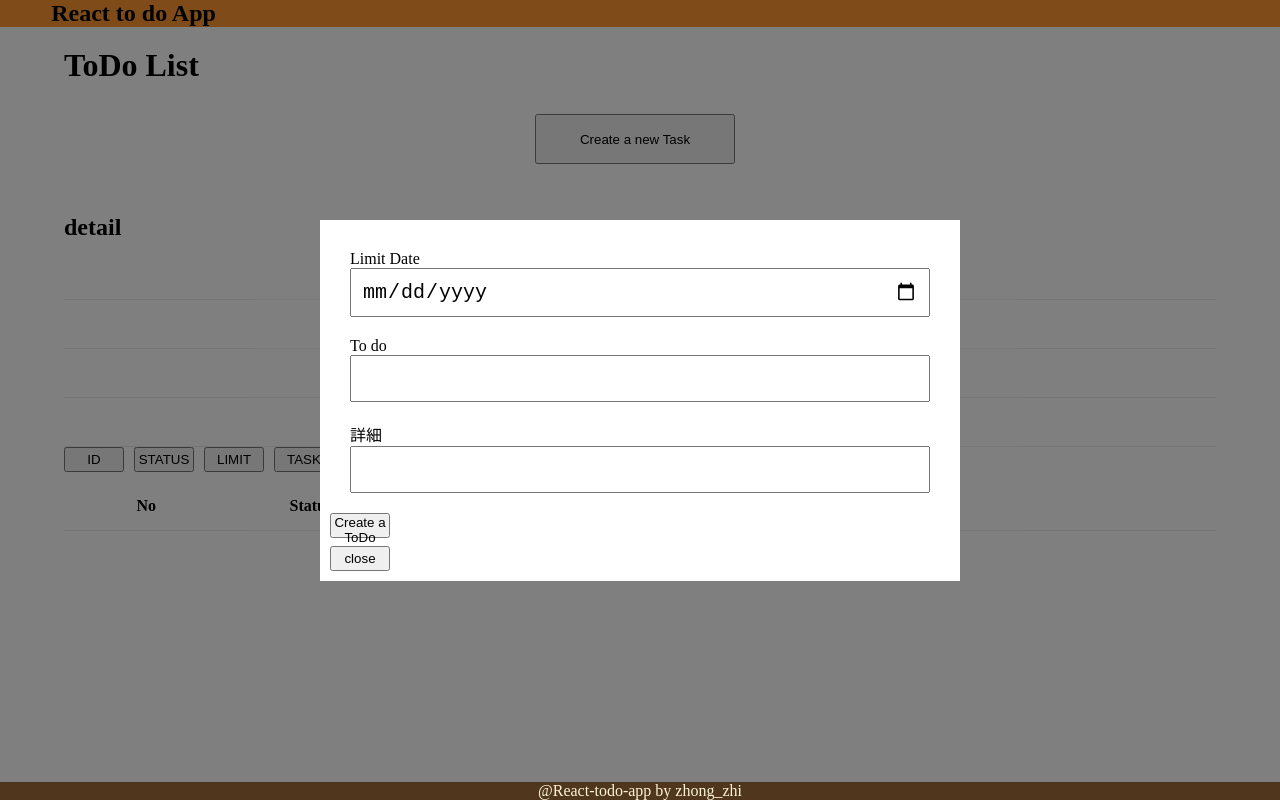
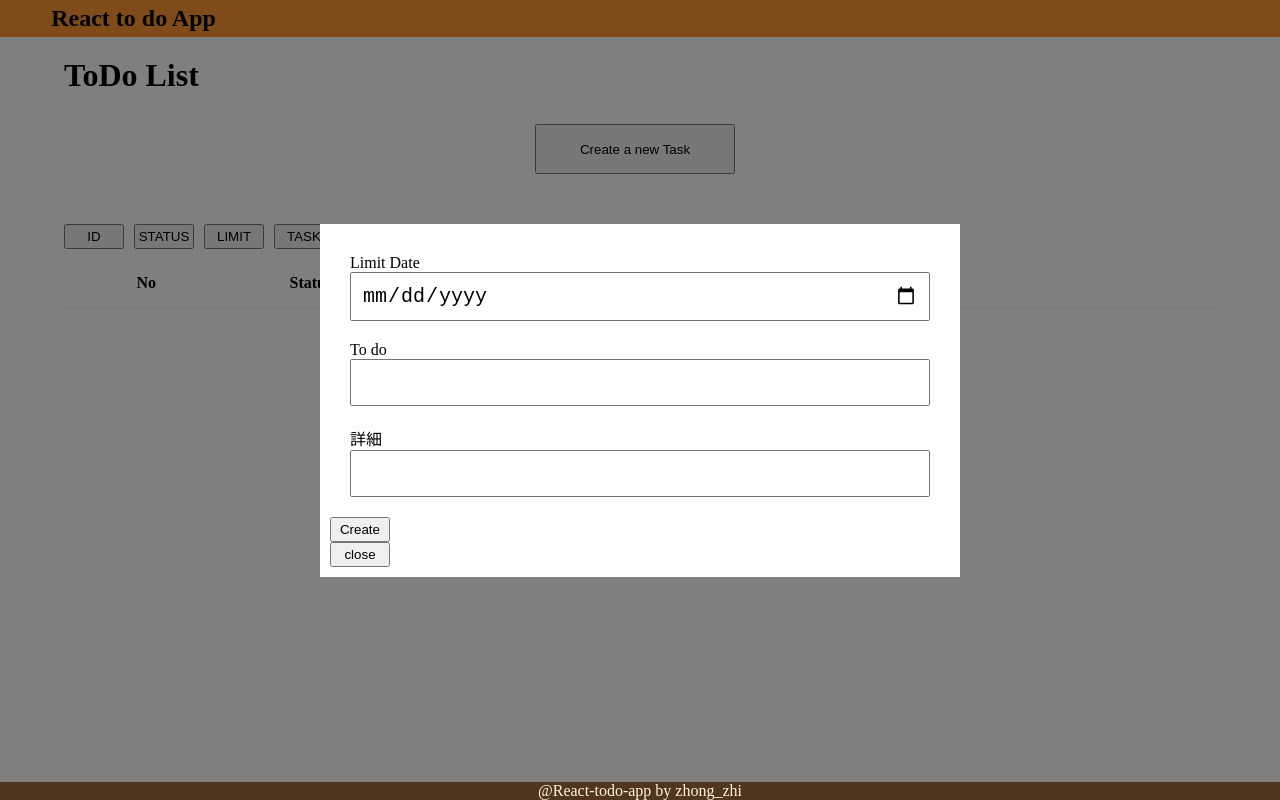
Before and after one commit to insideplant/Todo, a React (Create React App) app: page / in a window 1280 px wide. Both pictures are taken after a click on the button "Create a new Task". Built offline with nearby package versions, Linux system fonts and the light colour scheme.

Commit message:
add show

```diff
--- a/src/App.js
+++ b/src/App.js
@@ -63,12 +63,17 @@ const App = () => {
     setCurrentTodo({...event})
   }
 
+  const handleShow = (event) => {
+    setShow(true)
+    setCurrentTodo({...event})
+  }
+
   useEffect (() => {
     localStorage.setItem(APP_KEY, JSON.stringify(state))
   },[state])
 
   return (
-    <AppContext.Provider value={{dispatch, handleEditClick, setShow}}>
+    <AppContext.Provider value={{dispatch, handleEditClick, handleShow}}>
       <div className="createBox">
         {isEditing ? (
           <EditModal
@@ -92,9 +97,11 @@ const App = () => {
       <div>
         <Show
           show={show}
+          handleShow={handleShow}
+          currentTodo = {currentTodo}
+          setShow = {setShow}
         />
       </div>
-
       {
         SORTNAMES.map((sortName, index) => (
         <SortButton
--- a/src/components/AddModal.js
+++ b/src/components/AddModal.js
@@ -28,8 +28,8 @@ function AddModal({
   if (modal) {
     return (
       <>
-        <div id="overlay">
-          <form id="content">
+        <div className="overlay">
+          <form className="content">
             <div>
               <label htmlFor="date">Limit Date</label><br />
               <input type="date" id="date" value={limit} onChange={e => setLimit(e.target.value)}/>
@@ -43,7 +43,7 @@ function AddModal({
               <input type="textbox" id="body"value={body} onChange={e => setBody(e.target.value)}/>
             </div>
 
-            <button onClick={addEvent} >Create a ToDo</button> <br />
+            <button onClick={addEvent} >Create</button> <br />
             <button onClick={()=>setModal(false)}>close</button>
           </form>
         </div>
--- a/src/components/EditModal.js
+++ b/src/components/EditModal.js
@@ -27,8 +27,8 @@ function EditModal({
   if (modal) {
     return (
       <>
-        <div id="overlay">
-          <form id="content">
+        <div className="overlay">
+          <form className="content">
             <div>
               <label htmlFor="date">Limit Date</label><br />
               <input type="date" id="date" value={currentTodo.limit} onChange={e => setCurrentTodo({...currentTodo, limit: e.target.value})}/>
@@ -42,7 +42,7 @@ function EditModal({
               <input type="textbox" id="body"value={currentTodo.body} onChange={e => setCurrentTodo({...currentTodo, body: e.target.value})}/>
             </div>
 
-            <button onClick={onEditInputChange} >Update a ToDo</button> <br />
+            <button onClick={onEditInputChange} >Update</button> <br />
             <button onClick={()=>{setModal(false); setIsEditing(false);}}>close</button>
           </form>
         </div>
--- a/src/components/Event.js
+++ b/src/components/Event.js
@@ -2,7 +2,7 @@ import React, {useContext} from 'react'
 import AppContext from '../contexts/AppContext'
 
 const Event = ({event}) =>{
-  const {dispatch, handleEditClick, setShow } = useContext(AppContext)
+  const {dispatch, handleEditClick, handleShow } = useContext(AppContext)
   const id = event.id
   const status = event.status
   const handleClickDeleteButton =() => {
@@ -21,13 +21,15 @@ const Event = ({event}) =>{
   }
 
   return (
-    <tr onClick={() => setShow(true)}>
+    <tr>
       <td>{id}</td>
       <td><button onClick={handleClickStatusButton} className={event.status}>{event.status}</button></td>
       <td>{event.limit}</td>
       <td>{event.task}</td>
       <td></td>
-      <td></td>
+      <td>
+        <button onClick={() => handleShow(event)}>show</button>
+      </td>
       <td>
         <button onClick={() => handleEditClick(event)}>edit</button>
         <button onClick={handleClickDeleteButton}>delete</button>
--- a/src/components/Show.js
+++ b/src/components/Show.js
@@ -1,31 +1,41 @@
 import React from "react"
 
-const Show = (showModal) => {
+const Show = ({show,currentTodo,setShow}) => {
+  console.log(currentTodo);
+
+  if(show){
   return (
-    <div>
+    <div className="overlay">
+      <div className="content">
         <h2>detail</h2>
         <table>
           <tbody>
             <tr>
               <td>status</td>
-            <td>B</td>
+              <td>{currentTodo.status}</td>
             </tr>
             <tr>
               <td>Limit</td>
-            <td>B</td>
+              <td>{currentTodo.limit}</td>
             </tr>
             <tr>
               <td>Task</td>
-            <td>B</td>
+              <td>{currentTodo.task}</td>
             </tr>
             <tr>
               <td>Body</td>
-            <td>B</td>
+              <td>{currentTodo.body}</td>
             </tr>
           </tbody>
         </table>
+
+        <button onClick={()=>setShow(false)}>close</button>
+      </div>
     </div>
   )
+  } else {
+    return null;
+  }
 }
 
 export default Show
--- a/src/styles.css
+++ b/src/styles.css
@@ -15,8 +15,9 @@ body {
 
 header {
   width: 100%;
-  padding: 0px 4%;
+  padding: 5px 4%;
   background: #ff9933;
+
 }
 
 footer {
@@ -32,31 +33,30 @@ footer p {
   color: #fdf3d4;
 }
 
-#overlay {
+.overlay {
   position: fixed;
   top: 0;
   left: 0;
   width: 100%;
   height: 100%;
   background-color: rgba(0, 0, 0, 0.5);
-
   display: flex;
   align-items: center;
   justify-content: center;
 }
 
-#content {
+.content {
   z-index: 2;
   width: 50%;
   padding: 10px;
   background: #fff;
 }
 
-#content div {
+.content div {
   margin: 20px;
 }
 
-#content div input {
+.content div input {
   width: 100%;
   padding: 10px;
   font-size: 20px;
```
Lines whose indentation alone changed are shown as unchanged.
